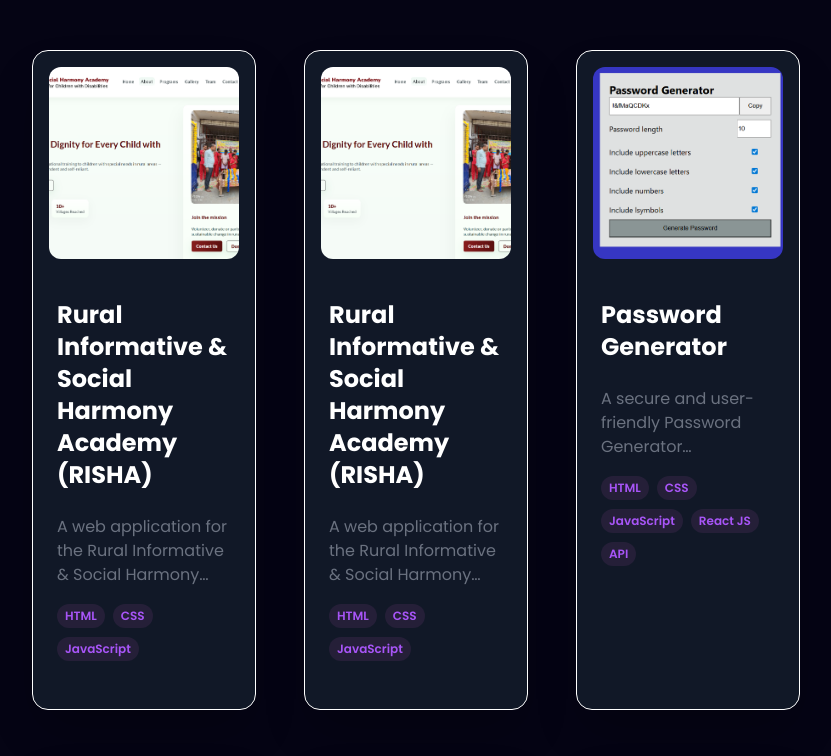
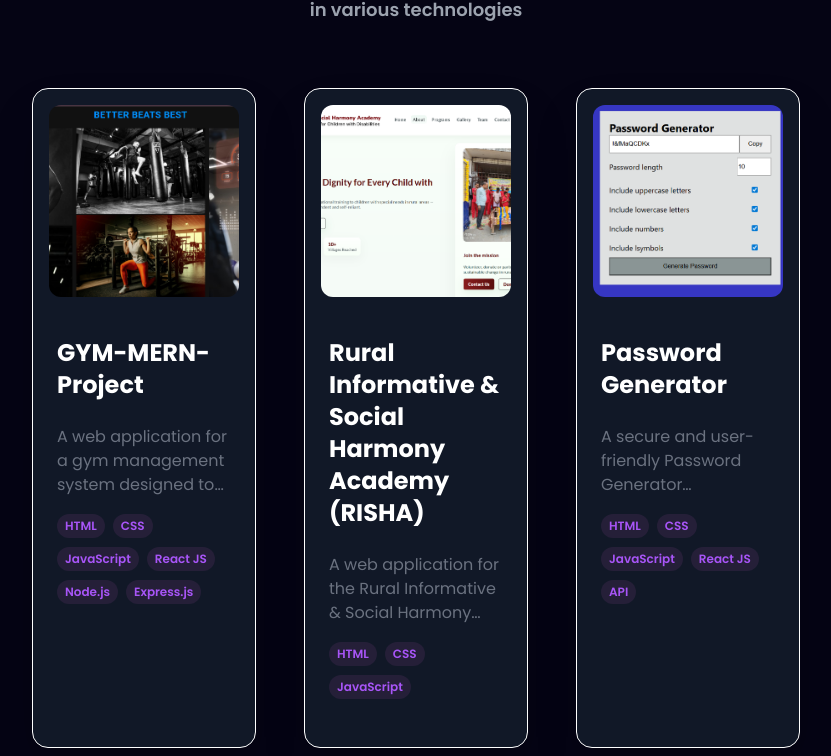
Before and after one commit to JyotiPatel04/jyoti-portfolio, a React (Vite) app: page / in a window 1280 px wide. Shown: the part 2992-3748 px from the top of the page, without its empty margins (224-1055 px from the left). Built offline with nearby package versions, Linux system fonts and the light colour scheme.

Commit message:
Fixed email issue and updated portfolio

```diff
--- a/src/components/About/About.jsx
+++ b/src/components/About/About.jsx
@@ -51,7 +51,7 @@ I          enjoy learning new technologies and am eager to start my professional
           </p>
           {/* Resume Button */}
           <a
-            href="https://drive.google.com/file/d/1OGu2vMRjW4ZQuDczbyW7osWkkJmzJHQd/view?usp=sharing"
+            href="https://drive.google.com/file/d/1NmIlxEw89rBSiaAKUqoiXkvkPe96QEW5/view?usp=sharing"
             target="_blank"
             rel="noopener noreferrer"
             className="inline-block text-white py-3 px-8 rounded-full mt-5 text-lg font-bold transition duration-300 transform hover:scale-105"
--- a/src/constants.js
+++ b/src/constants.js
@@ -34,6 +34,7 @@ import upboardLogo from './assets/education_logo/upboard_logo.png';
 
 
 // Project Section Logo's
+import GYMLogo from './assets/work_logo/gym.png';
 import NGOLogo from './assets/work_logo/ngo.png';
 import passwordgeneratorLogo from './assets/work_logo/pass_gen.png';
 import simonsaysgameLogo from './assets/work_logo/ss_game.png';
@@ -106,7 +107,11 @@ export const SkillsInfo = [
         "React JS",
         "Tailwind CSS",
         "Bootstrap",
-       ],
+        "Node.js",
+        "Express.js",
+        "MongoDB",
+      ],
+
     },
    ];
 
@@ -147,13 +152,13 @@ export const SkillsInfo = [
   export const projects = [
       {
       id: 0,
-      title: "Rural Informative & Social Harmony Academy (RISHA)",
+      title: "GYM-MERN-Project",
       description:
-      "A web application for the Rural Informative & Social Harmony Academy (RISHA), designed to provide educational resources and support for rural communities. The app features a responsive design, interactive elements, and a user-friendly interface to enhance accessibility and engagement.",
-      image: NGOLogo,
-      tags: ["HTML", "CSS", "JavaScript"],
-      github: "https://github.com/JyotiPatel04/NGO",
-      webapp: "https://rishango.org",
+      "A web application for a gym management system designed to provide an efficient and user-friendly platform for managing gym members, workouts, and schedules. The app features a responsive design, interactive elements, and a user-friendly interface to enhance accessibility and engagement.",
+      image: GYMLogo,
+      tags: ["HTML", "CSS", "JavaScript", "React JS", "Node.js", "Express.js"],
+      github: "https://github.com/JyotiPatel04/GYM-MERN-PROJECT",
+      webapp: "https://gym-mern-project-fkip.vercel.app",
     },
     {
       id: 1,
@@ -161,7 +166,7 @@ export const SkillsInfo = [
       description:
       "A web application for the Rural Informative & Social Harmony Academy (RISHA), designed to provide educational resources and support for rural communities. The app features a responsive design, interactive elements, and a user-friendly interface to enhance accessibility and engagement.",
       image: NGOLogo,
-      tags: ["HTML", "CSS", "JavaScript"],
+      tags: ["HTML", "CSS", "JavaScript",],
       github: "https://github.com/JyotiPatel04/NGO",
       webapp: "https://rishango.org",
     },
```
Also changed, not shown: src/assets/work_logo/gym.png (added).
